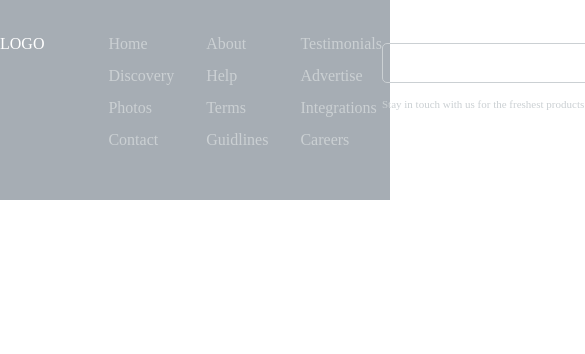
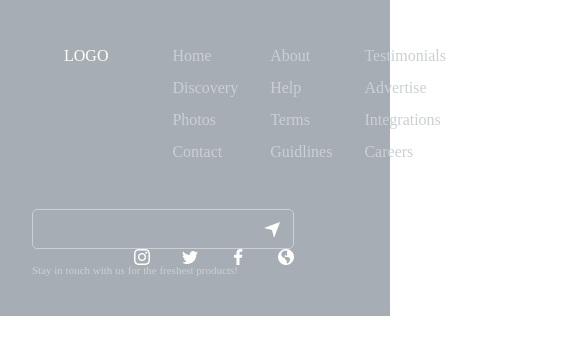
Before and after one commit to megi-j/js-project-together, a plain HTML site: page index.html in a window 390 px wide. Shown: the top 354 px of the page, 585 px wide, since content can reach past the window. Drawn offline with Linux system fonts and the light colour scheme.

Commit message:
responsive

```diff
--- a/css/style.css
+++ b/css/style.css
@@ -81,3 +81,36 @@
     align-items: center;
     margin-bottom: 6rem;
   }
+
+
+  @media screen and (max-width: 870px){
+    footer{
+        display: block;
+        padding-left: 4rem;
+        padding-top: 3rem;
+        height: 316px;
+        position: relative;
+    }
+    .nav-cont{
+        width: 100%;
+        justify-content: space-between;
+        padding-right: 6rem;
+
+    }
+
+    .link-cont{
+        position: absolute;
+        right: 6rem;
+        bottom: -3rem;
+    }
+
+    .input{
+        position: absolute;
+        left: 2rem;
+        bottom: -0.5rem;
+    }
+
+    #send{
+        left: 14.5rem;
+    }
+  }
```
